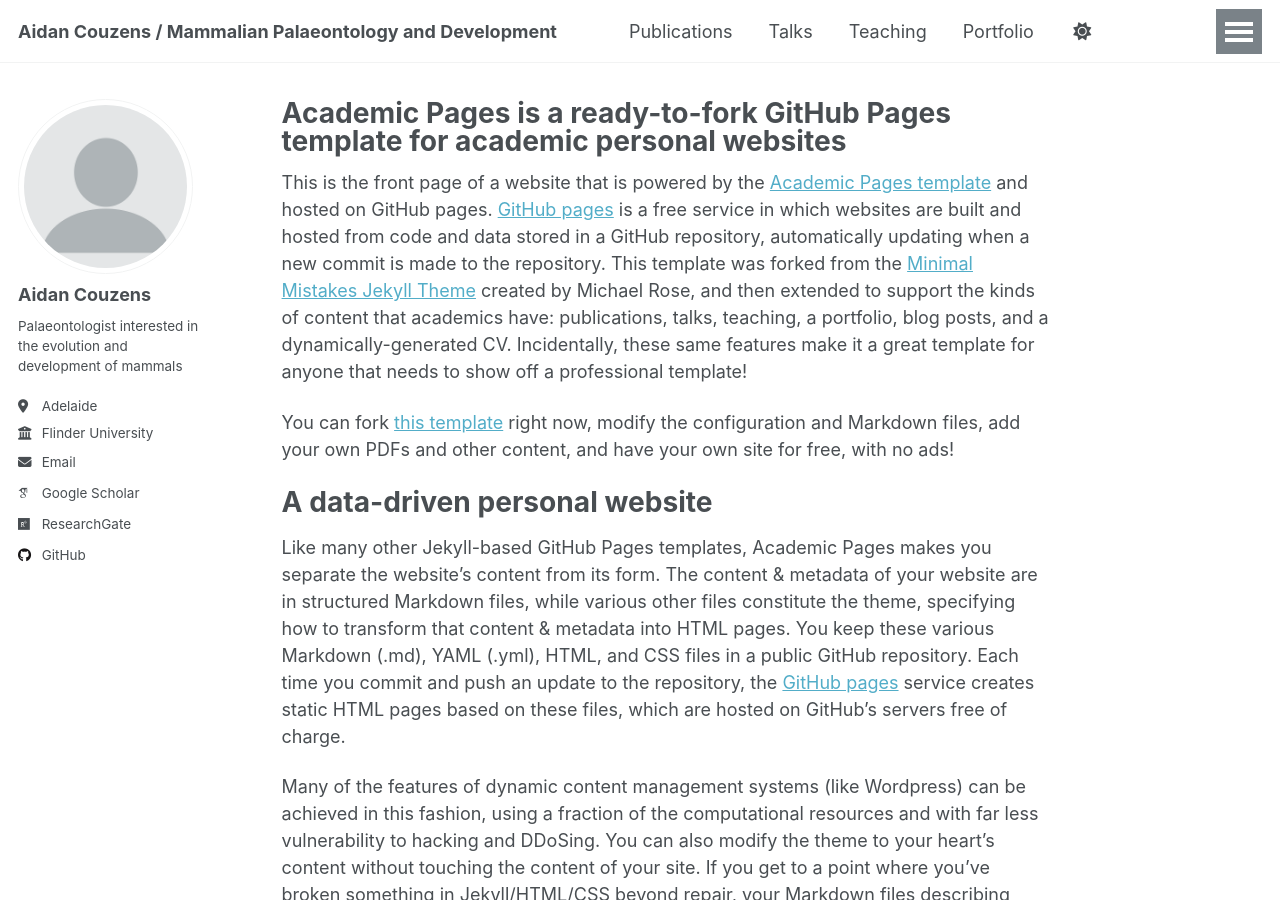
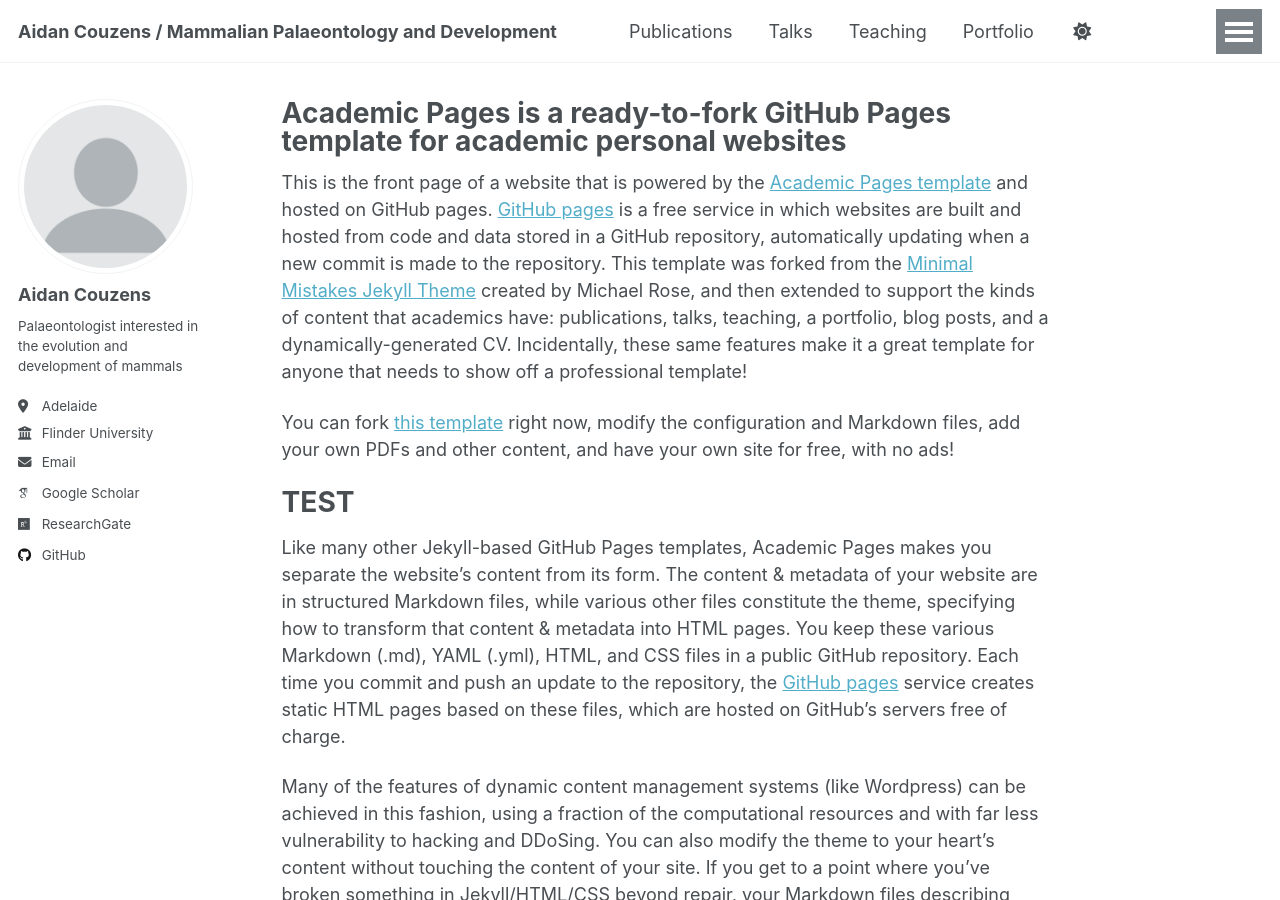
Before and after one commit to acouzens/acouzens.github.io, a Jekyll site: the page built from _pages/about.md, in a window 1280 px wide and 900 px high. Built offline with Jekyll 4.4.1, drawn with Linux system fonts in a browser that asks for light colours; some web fonts are replaced; a script that is not in the unit is left out.

Commit message:
Update about.md

```diff
--- a/_pages/about.md
+++ b/_pages/about.md
@@ -11,7 +11,7 @@
 
  You can fork [this template](https://github.com/academicpages/academicpages.github.io) right now, modify the configuration and Markdown files, add your own PDFs and other content, and have your own site for free, with no ads!
 
-A data-driven personal website
+TEST
 ======
 Like many other Jekyll-based GitHub Pages templates, Academic Pages makes you separate the website's content from its form. The content & metadata of your website are in structured Markdown files, while various other files constitute the theme, specifying how to transform that content & metadata into HTML pages. You keep these various Markdown (.md), YAML (.yml), HTML, and CSS files in a public GitHub repository. Each time you commit and push an update to the repository, the [GitHub pages](https://pages.github.com/) service creates static HTML pages based on these files, which are hosted on GitHub's servers free of charge.
 
```
